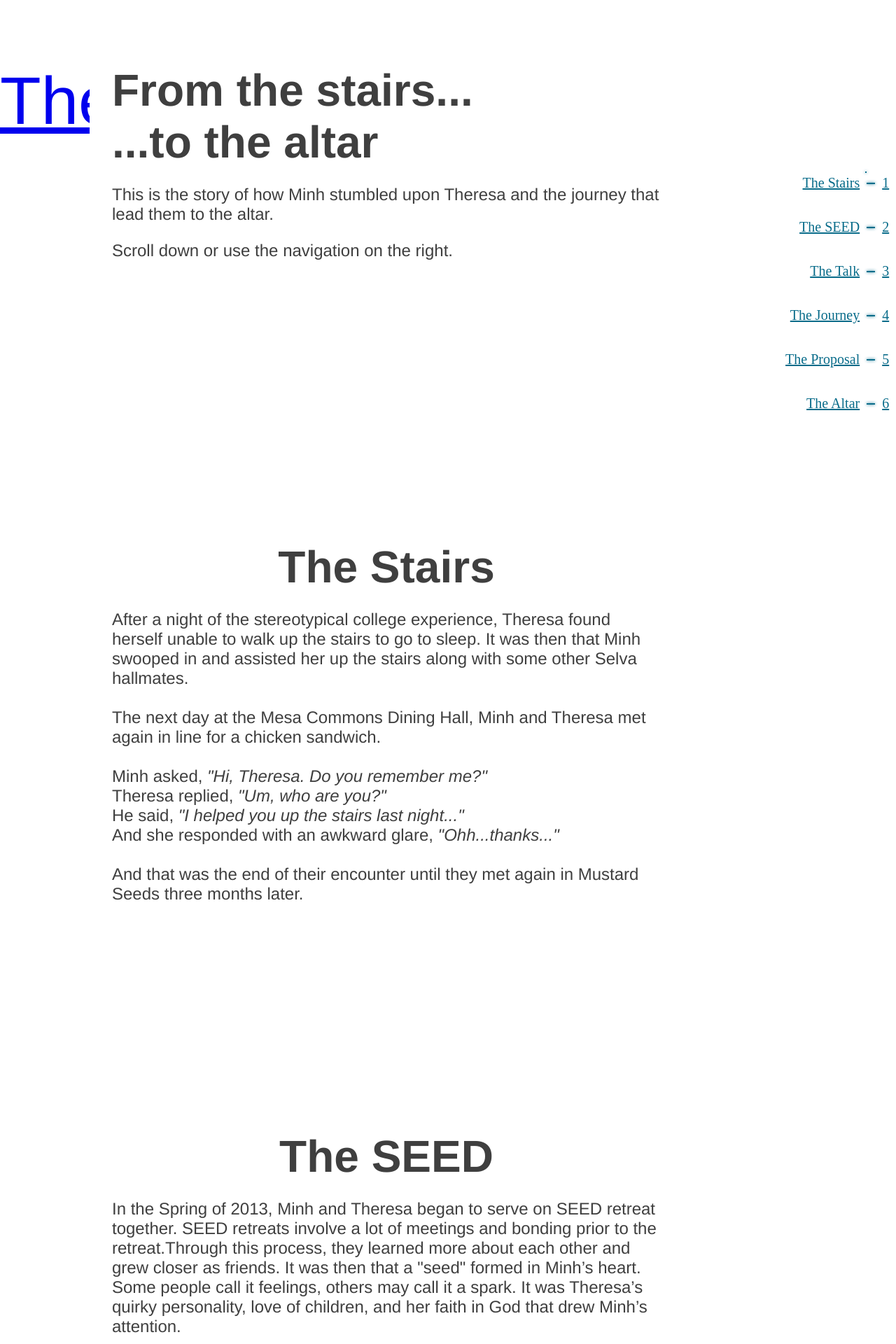
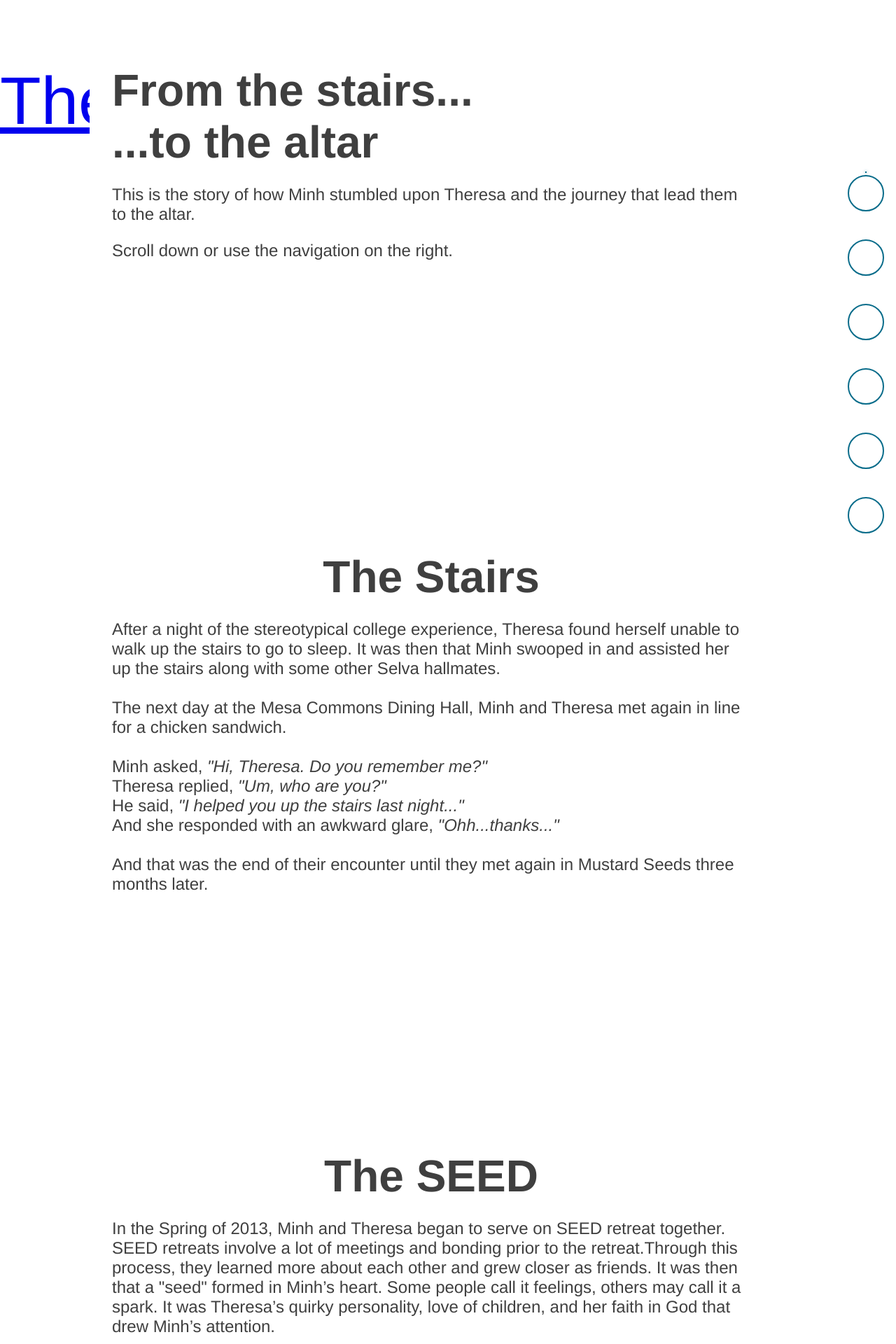
Before and after one commit to minhv1993/minhresa, a PHP site: page /views/home.php in a window 1280 px wide. Shown: the part 553-2473 px from the top of the page at 70% size. Run offline with PHP 8.4, Linux system fonts and the light colour scheme.

Commit message:
Add More Icons and Wedding Party Page

```diff
--- /dev/null
+++ b/css/wedding-party.css
@@ -0,0 +1 @@
+#hero-wp{background-image:url('../img/hero-wp.jpg')}
--- a/less/home.less
+++ b/less/home.less
@@ -127,7 +127,7 @@
     min-height: 100vh;
 }
 .tl-section-content {
-    padding: 2rem 7.5rem 2rem 2rem;
+    padding: 2rem 5rem 2rem 2rem;
     width: 100%;
     font-size: 1.5rem;
 
@@ -153,6 +153,12 @@
     }
 }
 
+.talk {
+    p{
+        font-size: 1.1rem;
+    }
+}
+
 .journey {
     p {
         font-size: 1rem;
@@ -168,7 +174,7 @@
 .tl-nav-wrapper {
     position: fixed;
     bottom: 0;
-    right: 1rem;
+    right: 1.5rem;
     max-height: 100%;
     .flex-display();
     .flex-flow(column nowrap);
@@ -187,7 +193,7 @@
     list-style-type: none;
     position: absolute;
     margin: 0;
-    right: -1.8em;
+    right: -2.2em;
     height: calc(~"100% - @{tl-nav-padding} * 2");
     .transition(all .5s ease-in-out);
 }
@@ -217,6 +223,11 @@ a.tl-nav-link {
         .tl-nav-divider {
             width: 1em;
         }
+
+        .tl-nav-icon {
+            color: white;
+            background: @blue-dusty-dark;
+        }
     }
 
     &:focus {
@@ -224,12 +235,12 @@ a.tl-nav-link {
     }
 }
 
-@to-top-size: 2.5rem;
+@circle-button-size: 3rem;
 a.btn-top {
     font-size: 2rem;
     padding: 0;
-    width: @to-top-size;
-    height: @to-top-size;
+    width: @circle-button-size;
+    height: @circle-button-size;
     box-shadow: 0 0 4px @tl-color;
     overflow: hidden;
     .flex-display();
@@ -241,6 +252,7 @@ a.btn-top {
 .tl-nav-counter {
     width: .4em;
     text-align: left;
+    display: none;
 }
 
 .tl-nav-divider {
@@ -248,12 +260,26 @@ a.btn-top {
     margin: 0 .5em;
     border: 1px solid @tl-color;
     box-shadow: 0 0 4px @tl-color;
+    display: none;
 }
 
 .tl-nav-title {
     margin: 0;
     width: 4.5em;
     text-align: right;
+    display: none;
+}
+
+.tl-nav-icon {
+    font-size: 2rem;
+    background: white;
+    border: 2px solid @blue-dusty-dark;
+    border-radius: 3em;
+    width: @circle-button-size;
+    height: @circle-button-size;
+    .flex-display();
+    .justify-content(center);
+    .align-items(center);
 }
 
 .tl-nav-body {
@@ -270,7 +296,7 @@ a.btn-top {
     }
 
     .tl-nav {
-        right: -2.7em;
+        right: -1.6em;
     }
 
     .tl-nav-counter {
@@ -281,11 +307,7 @@ a.btn-top {
         width: 5em;
     }
 
-    .btn-top {
-        margin-right: 1.34rem;
-    }
     .tl-section-content {
-        padding-right: 12rem;
         h2 {
             font-size: 4rem;
         }
@@ -293,14 +315,9 @@ a.btn-top {
             font-size: 1.5rem;
         }
     }
-    .talk {
+    .talk, .journey {
         p {
             font-size: 1.4rem;
-        }
-    }
-    .journey {
-        p {
-            font-size: 1.3rem;
         }
     }
     .altar {
@@ -333,7 +350,4 @@ a.btn-top {
     .tl-nav-title {
         width: 7em;
     }
-    .tl-section-content {
-        padding-right: 13rem;
-    }
 }
--- a/less/main.less
+++ b/less/main.less
@@ -30,7 +30,7 @@ main {
 @hero-padding: 8rem;
 .hero {
     padding: 8rem 0;
-    background: gray no-repeat bottom center scroll;
+    background: gray no-repeat center;
     background-size:cover;
     position:relative;
     width: 100%;
--- a/views/home.php
+++ b/views/home.php
@@ -30,31 +30,37 @@
                 <i class="fa fa-angle-double-up"></i>
             </a>
             <a class="tl-nav-link" href="#story1">
+                <span class="tl-nav-icon"><i class="ico-stair"></i></span>
                 <span class="tl-nav-counter">1</span>
                 <span class="tl-nav-divider"></span>
                 <span class="tl-nav-title upper">The Stairs</span>
             </a>
             <a class="tl-nav-link" href="#story2">
+                <span class="tl-nav-icon"><i class="ico-seed"></i></span>
                 <span class="tl-nav-counter">2</span>
                 <span class="tl-nav-divider"></span>
                 <span class="tl-nav-title upper">The SEED</span>
             </a>
             <a class="tl-nav-link" href="#story3">
+                <span class="tl-nav-icon"><i class="ico-talk"></i></span>
                 <span class="tl-nav-counter">3</span>
                 <span class="tl-nav-divider"></span>
                 <span class="tl-nav-title upper">The Talk</span>
             </a>
             <a class="tl-nav-link" href="#story4">
+                <span class="tl-nav-icon"><i class="ico-journey"></i></span>
                 <span class="tl-nav-counter">4</span>
                 <span class="tl-nav-divider"></span>
                 <span class="tl-nav-title upper">The Journey</span>
             </a>
             <a class="tl-nav-link" href="#story5">
+                <span class="tl-nav-icon"><i class="ico-proposal"></i></span>
                 <span class="tl-nav-counter">5</span>
                 <span class="tl-nav-divider"></span>
                 <span class="tl-nav-title upper">The Proposal</span>
             </a>
             <a class="tl-nav-link" href="#story6">
+                <span class="tl-nav-icon"><i class="ico-altar"></i></span>
                 <span class="tl-nav-counter">6</span>
                 <span class="tl-nav-divider"></span>
                 <span class="tl-nav-title upper">The Altar</span>
@@ -112,7 +118,7 @@
                 Theresa responded, <em>"But we are friend, wouldn’t it be weird?"</em><br>
                 Minh said confidently, <em>"Nope!"</em><br>
                 Theresa replied, <em>"Uhm, I’ll think about it."</em><br>
-                Minh said, <em>"Ok!"</em> and resumed eating his burger.<br>
+                Minh said, <em>"Ok!"</em> and resumed eating his burger.
                 <br><br>
                 After consulting her clan of female friends (aka her roomates), she agreed to go because well, free food!! What  motivates college-aged students more than free food, right?
             </p>
--- a/views/wedding-party.php
+++ b/views/wedding-party.php
@@ -1,3 +1,6 @@
+<!-- Media Styling -->
+<link href="css/wedding-party.css" rel="stylesheet">
+<!-- Hero -->
 <section id="hero-wp" class="hero">
     <div class="hero-body container flex center">
         <h1 class="page-title">Wedding Party</h1>
```
Also changed, not shown: less/wedding-icon.less (+18 -1 lines), less/wedding-party.less (added, +7 -0 lines), css/home.css, css/style.css, fonts/wedding-icon/wedding-icon.json, fonts/wedding-icon/wedding-icon.svg, fonts/wedding-icon/wedding-icon.ttf, fonts/wedding-icon/wedding-icon.woff, img/bridal-couples.png (added), img/hero-wp.jpg (added), 1 other file.
